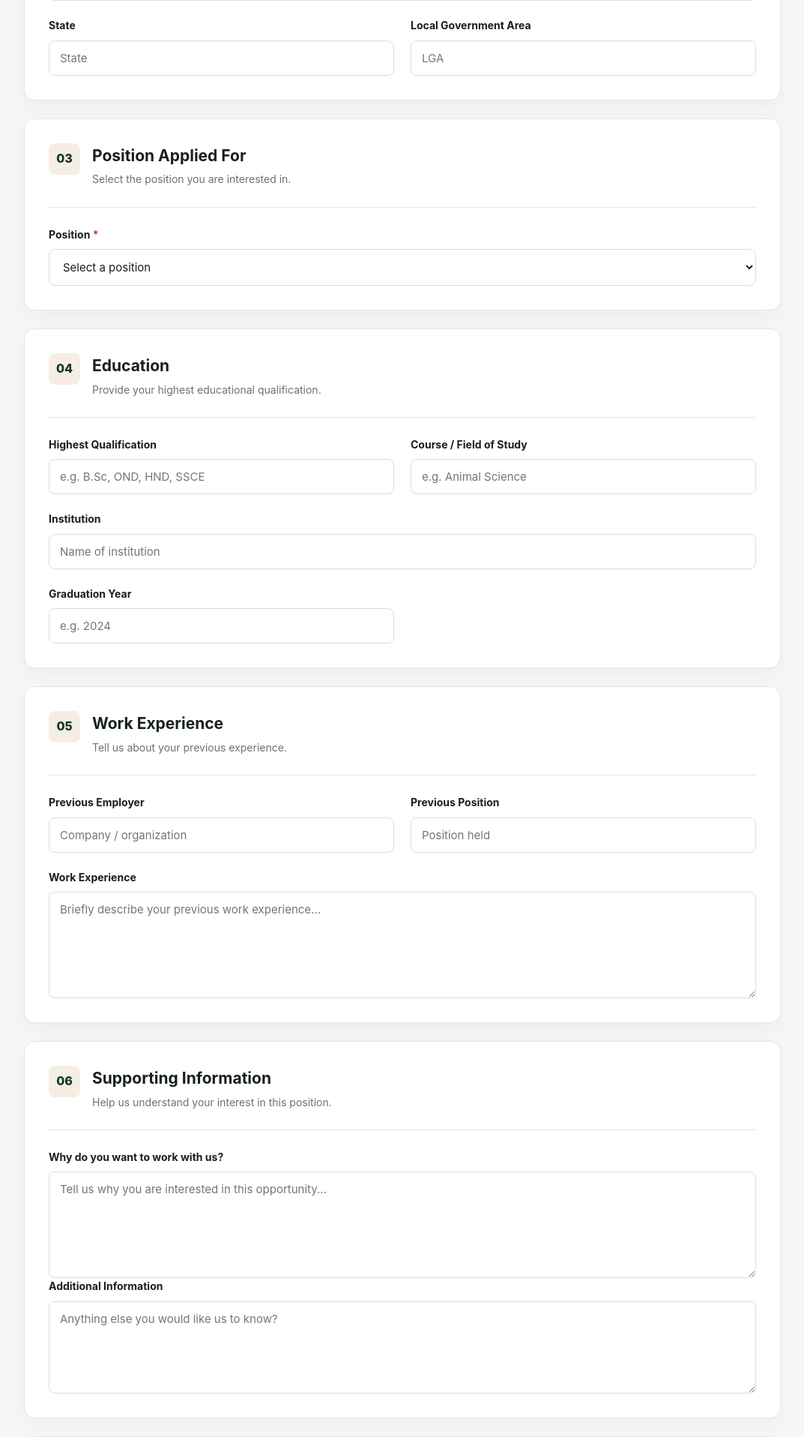
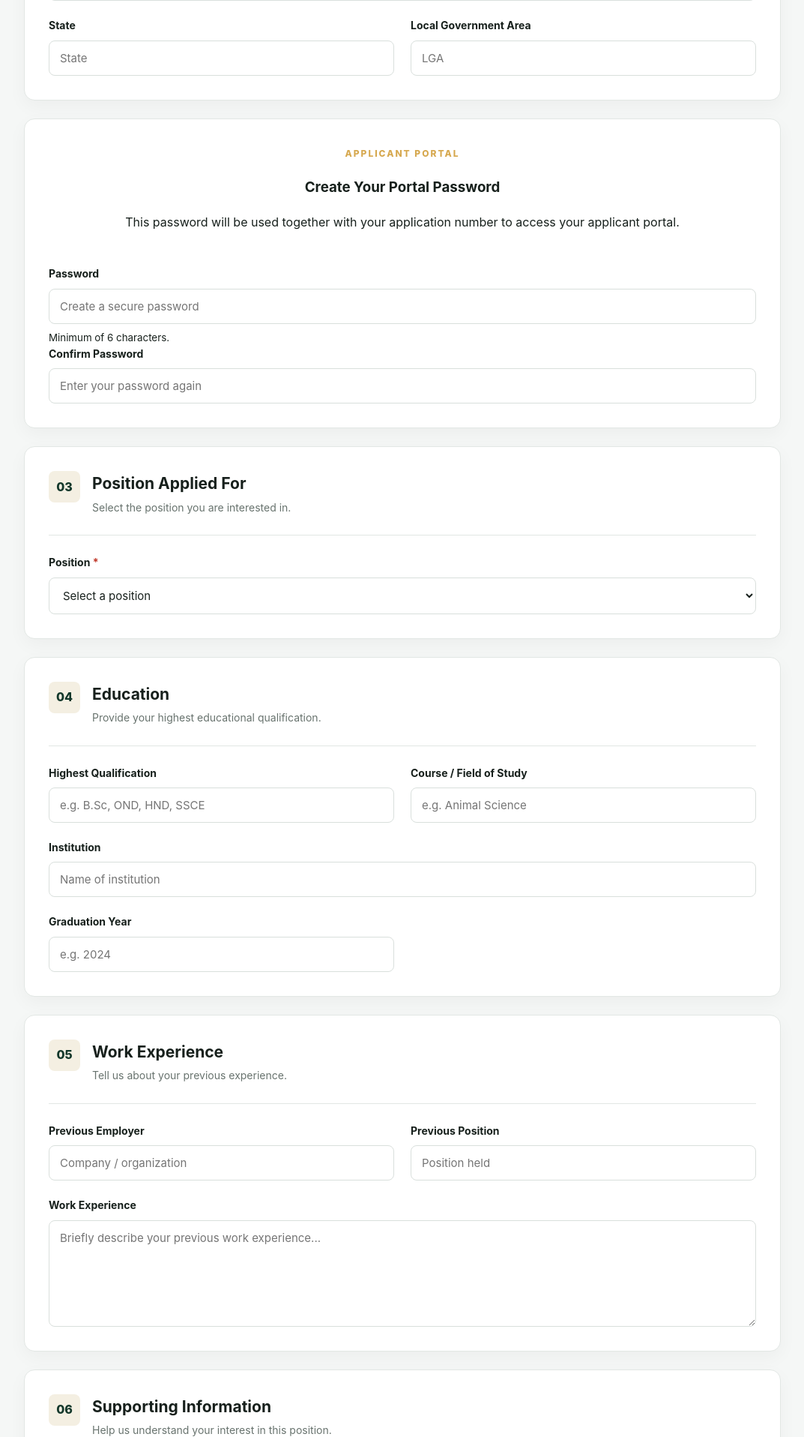
Before and after one commit to ifelodun/AV-KING-REGISTRATION, a Flask app: page /apply in a window 1280 px wide. Shown: the part 1214-3130 px from the top of the page at 75% size, without its empty margins (103-1176 px from the left). Run offline with Flask 3, Linux system fonts and the light colour scheme.

Commit message:
Update apply.html

```diff
--- a/templates/apply.html
+++ b/templates/apply.html
@@ -284,7 +284,70 @@ Job Application | {{ company_name }}
 
         </div>
 
+<!-- ============================================================
+     APPLICANT PORTAL ACCOUNT
+     ============================================================ -->
 
+<div class="form-section">
+
+    <div class="section-heading">
+
+        <span>
+            APPLICANT PORTAL
+        </span>
+
+        <h3>
+            Create Your Portal Password
+        </h3>
+
+        <p>
+            This password will be used together with your
+            application number to access your applicant portal.
+        </p>
+
+    </div>
+
+
+    <div class="form-group">
+
+        <label for="portal_password">
+            Password
+        </label>
+
+        <input
+            type="password"
+            id="portal_password"
+            name="portal_password"
+            placeholder="Create a secure password"
+            minlength="6"
+            required
+        >
+
+        <small>
+            Minimum of 6 characters.
+        </small>
+
+    </div>
+
+
+    <div class="form-group">
+
+        <label for="confirm_portal_password">
+            Confirm Password
+        </label>
+
+        <input
+            type="password"
+            id="confirm_portal_password"
+            name="confirm_portal_password"
+            placeholder="Enter your password again"
+            minlength="6"
+            required
+        >
+
+    </div>
+
+</div>
         <!-- =================================================
              SECTION 3
              ================================================= -->
```
